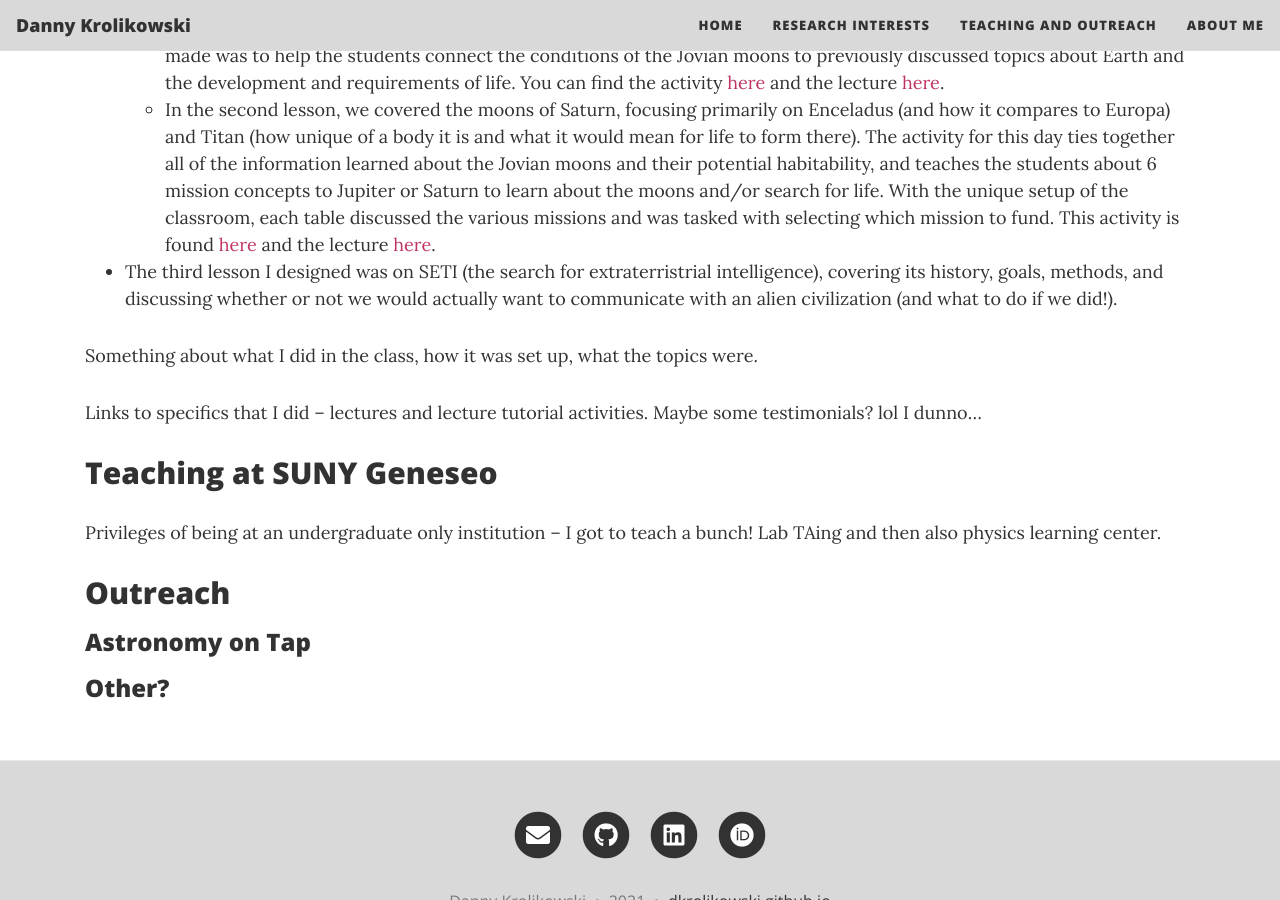
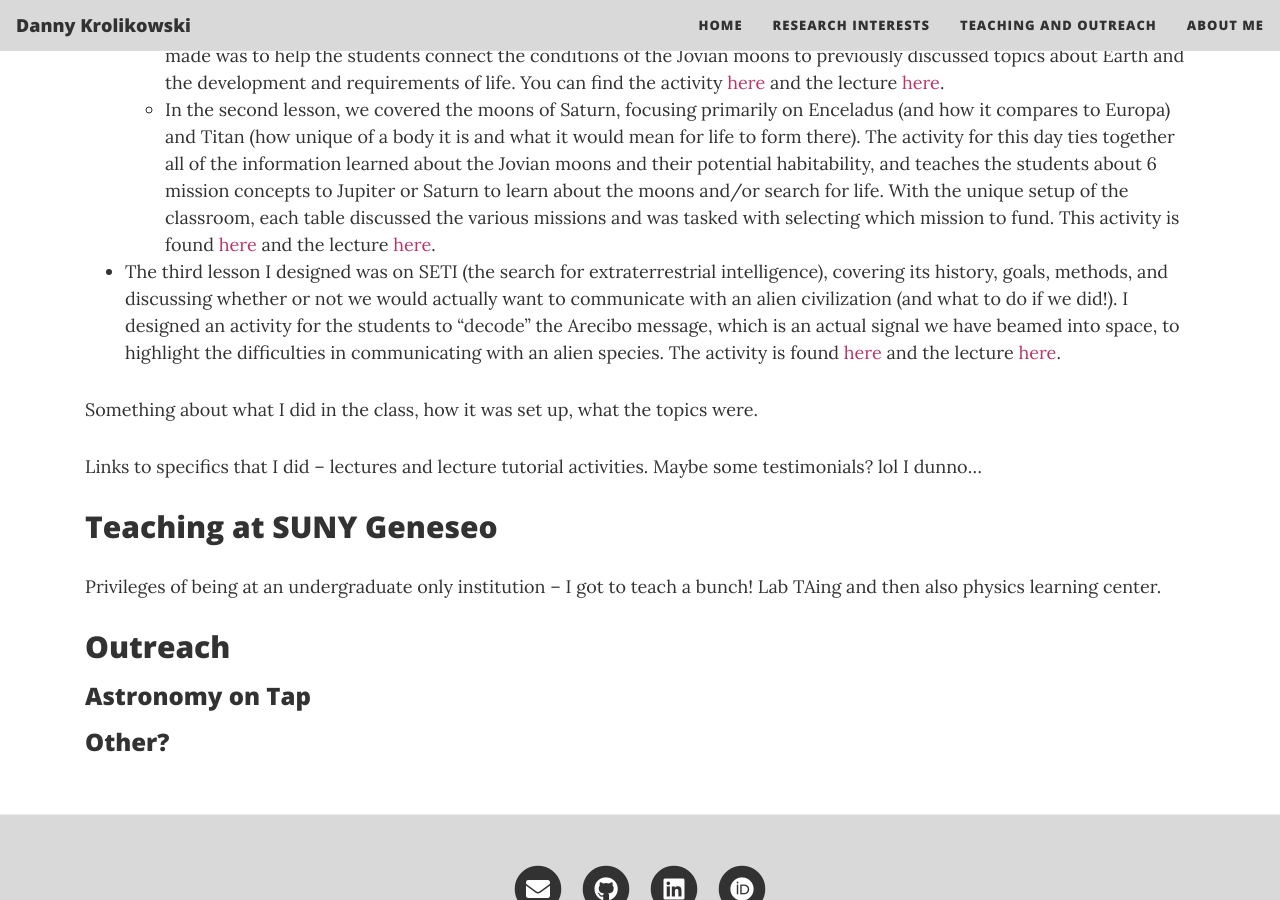
Before and after one commit to dkrolikowski/dkrolikowski.github.io, a Jekyll site: the page built from teach.md, in a window 1280 px wide and 900 px high, scrolled down 1267 px. Built offline with Jekyll 4.4.1, drawn with Linux system fonts in a browser that asks for light colours; nearby versions of some CDN libraries.

Commit message:
Finished up the SETI portion on the teaching page.

```diff
--- a/teach.md
+++ b/teach.md
@@ -20,7 +20,7 @@ I was given the opportunity to design lessons for 3 class periods during these t
     + In the first lesson, we covered the moons of Jupiter, discussing tidal heating and focusing mostly on Europa. The activity I made was to help the students connect the conditions of the Jovian moons to previously discussed topics about Earth and the development and requirements of life. You can find the activity [here](/assets/pubs/jovianmoons_activity.pdf) and the lecture [here](/assets/pubs/jovianmoons_lecture).
     + In the second lesson, we covered the moons of Saturn, focusing primarily on Enceladus (and how it compares to Europa) and Titan (how unique of a body it is and what it would mean for life to form there). The activity for this day ties together all of the information learned about the Jovian moons and their potential habitability, and teaches the students about 6 mission concepts to Jupiter or Saturn to learn about the moons and/or search for life. With the unique setup of the classroom, each table discussed the various missions and was tasked with selecting which mission to fund. This activity is found [here](/assets/pubs/jovianmissions_activity.pdf) and the lecture [here](/assets/pubs/jovianmissions_lecture).
 
-  + The third lesson I designed was on SETI (the search for extraterristrial intelligence), covering its history, goals, methods, and discussing whether or not we would actually want to communicate with an alien civilization (and what to do if we did!).
+  + The third lesson I designed was on SETI (the search for extraterrestrial intelligence), covering its history, goals, methods, and discussing whether or not we would actually want to communicate with an alien civilization (and what to do if we did!). I designed an activity for the students to "decode" the Arecibo message, which is an actual signal we have beamed into space, to highlight the difficulties in communicating with an alien species. The activity is found [here](/assets/pubs/setimessage_activity.pdf) and the lecture [here](/assets/pubs/seti_lecture.pdf).
 
 Something about what I did in the class, how it was set up, what the topics were.
 
```
Also changed, not shown: 1 other file.
